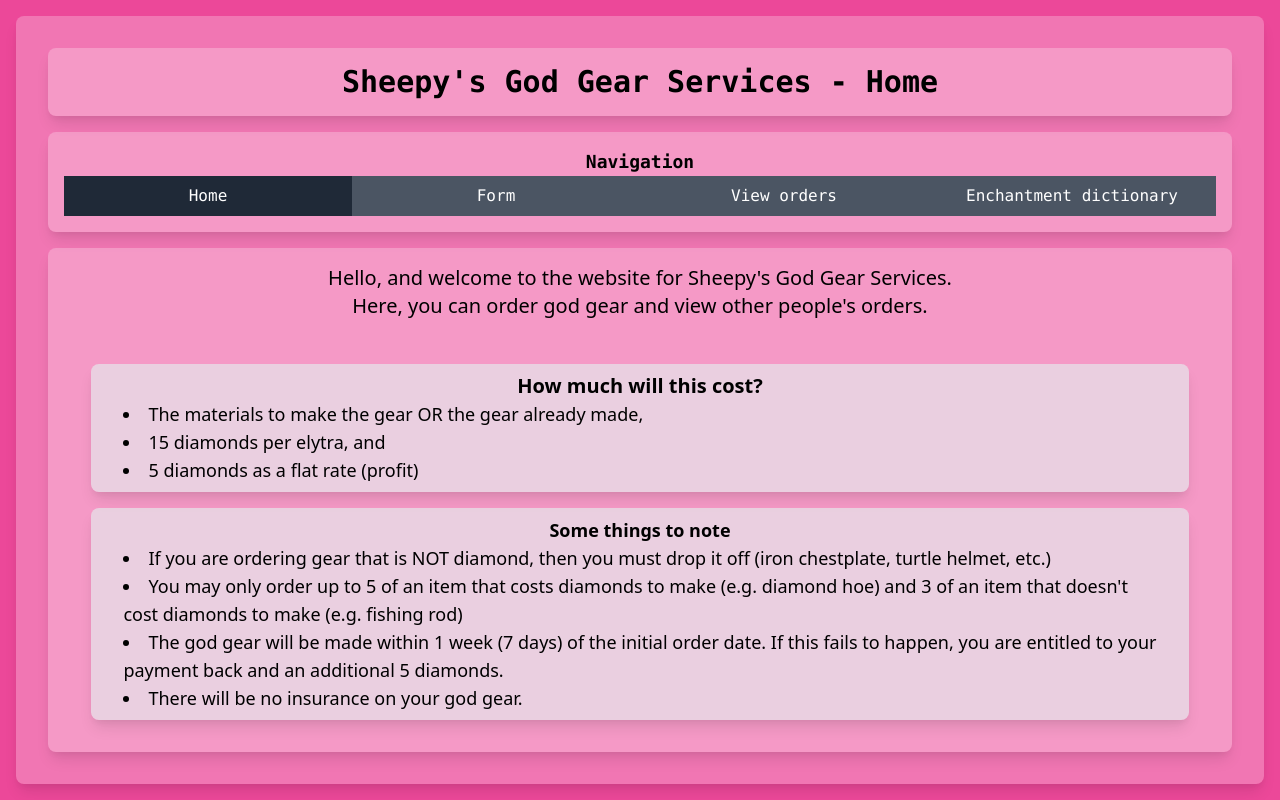
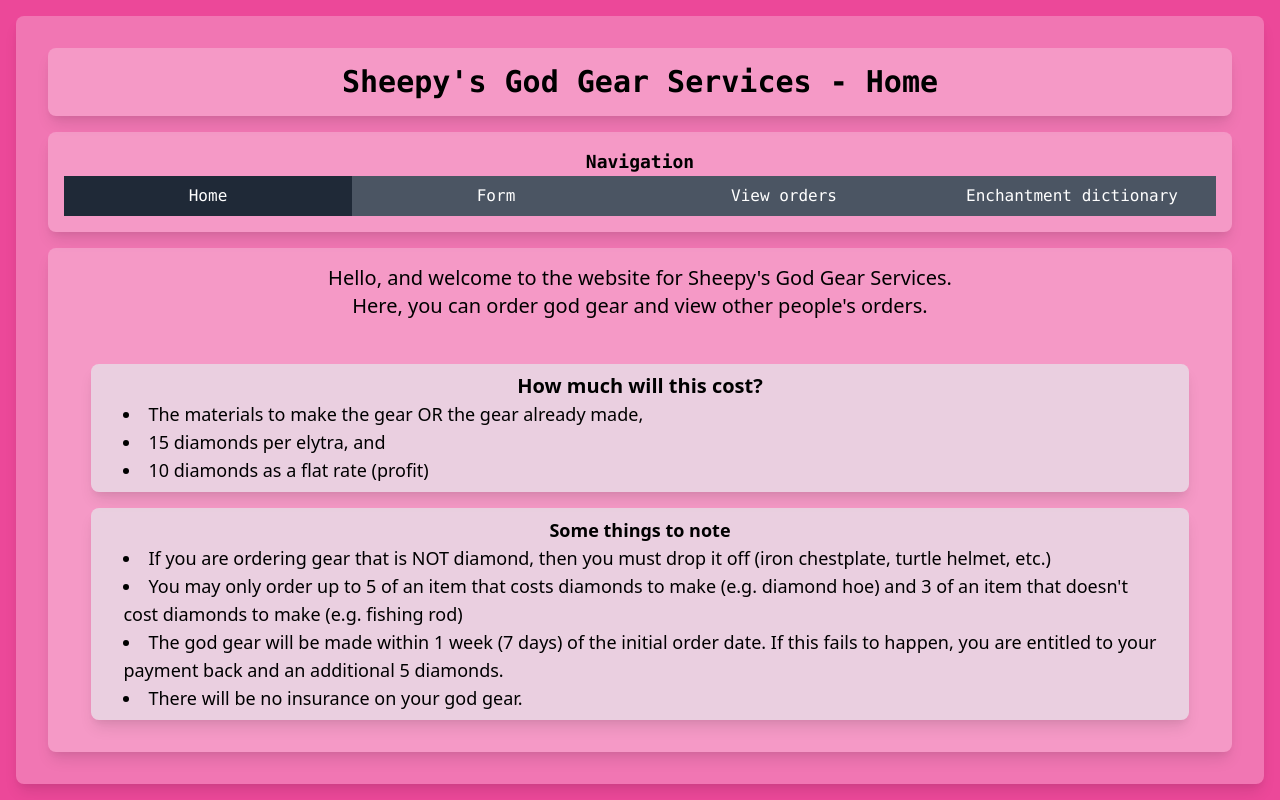
Before and after one commit to sheepy0125/NewMinecraftGearFormSite, a React (Create React App) app: page /home in a window 1280 px wide. Built offline with nearby package versions, Linux system fonts and the light colour scheme.

Commit message:
Change flat rate to 10 diamonds

```diff
--- a/src/components/pages/formSelection.jsx
+++ b/src/components/pages/formSelection.jsx
@@ -35,14 +35,14 @@ export default function FormSelection() {
 	}
 	// When itemPrices changes, update the total price.
 	useEffect(() => {
-		let total = 5; // Total is initially set to 5 for the flat rate.
+		let total = 10; // Total is initially set to 10 for the flat rate.
 
 		for (const itemCost of Object.values(itemPrices)) {
 			total += itemCost;
 		}
 
 		setTotalPrice(total);
-	}, [itemPrices]); //eslint-disable-line
+	}, [itemPrices]);
 
 	// Total cost component
 	function TotalCost() {
--- a/src/components/pages/index.jsx
+++ b/src/components/pages/index.jsx
@@ -22,7 +22,7 @@ export default function Index() {
 						<p className="text-xl text-center">How much will this cost?</p>
 						<li className="font-normal">The materials to make the gear OR the gear already made,</li>
 						<li className="font-normal">15 diamonds per elytra, and</li>
-						<li className="font-normal">5 diamonds as a flat rate (profit)</li>
+						<li className="font-normal">10 diamonds as a flat rate (profit)</li>
 					</ListWidget>
 					<ListWidget>
 						<p className="text-center ">Some things to note</p>
```
